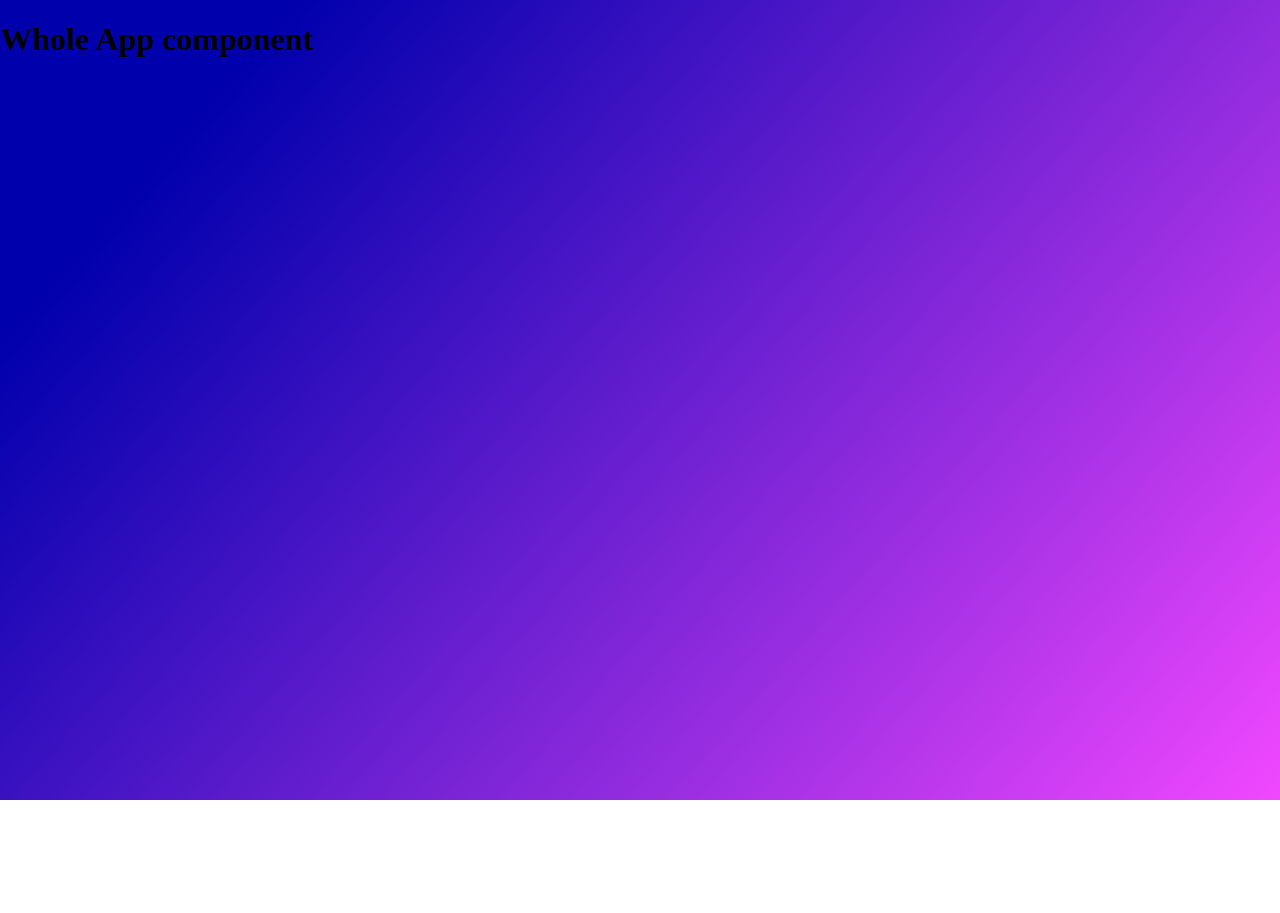
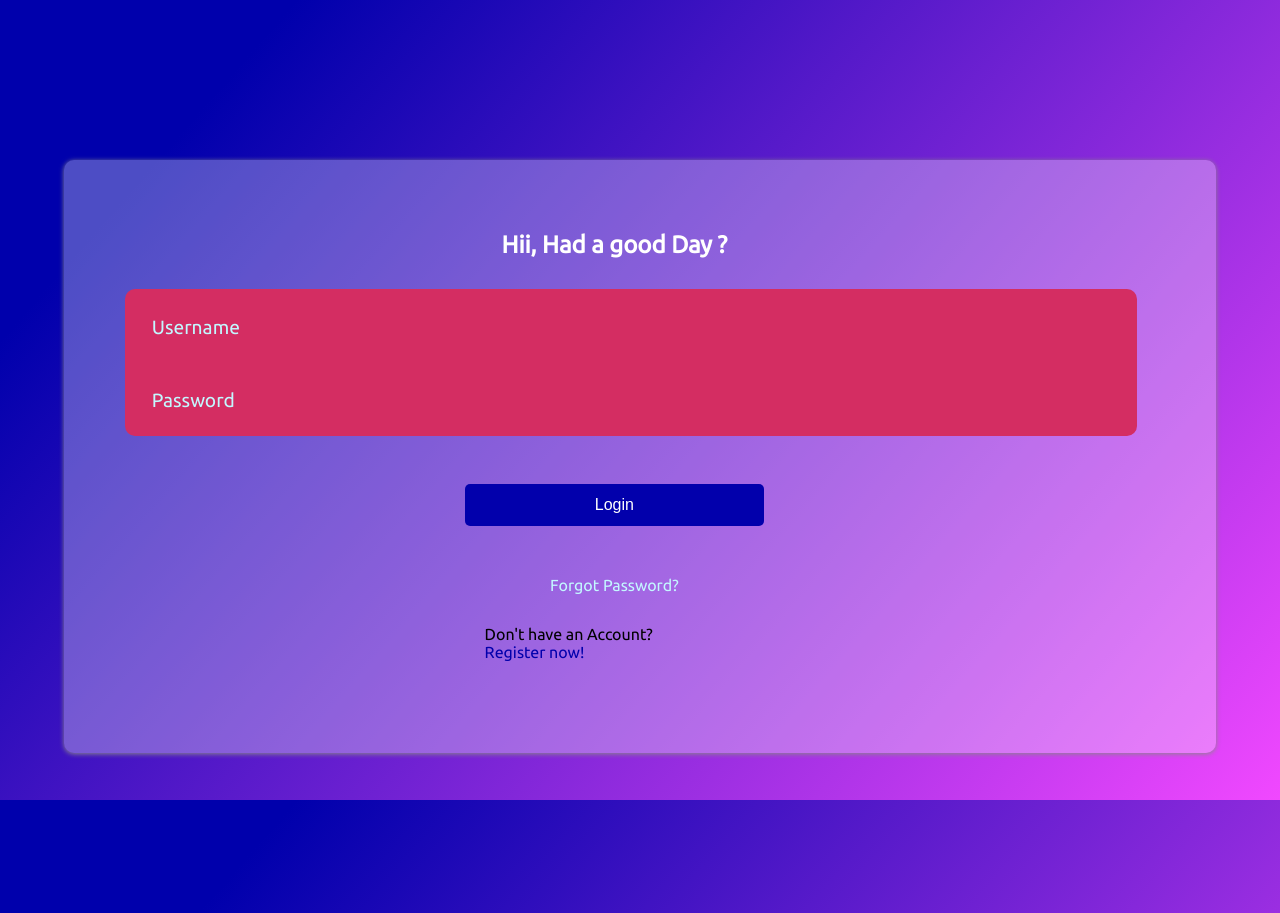
Before and after one commit to Hariiikrishnan/crushie-moments, a React (Create React App) app: page / in a window 1280 px wide. Before the commit the page ends 800 px from the top, so only its background shows below. Built offline with nearby package versions, Linux system fonts and the light colour scheme; a web font is replaced by a local one.

Commit message:
changing index.html in public

```diff
--- a/public/index.html
+++ b/public/index.html
@@ -14,7 +14,9 @@
   </head>
 
   <body>
-    <div id="root"></div>
+    <div id="root">
+      <h1>Hello</h1>
+    </div>
     <script src="../src/index.js" type="text/jsx"></script>
   </body>
 </html>
--- a/src/components/WholeApp.jsx
+++ b/src/components/WholeApp.jsx
@@ -12,8 +12,8 @@ function WholeApp(){
 
     console.log(isLoggedIn);
     return (
-        <div><h1>Whole App component</h1></div>
-        // isLoggedIn ?  <App/> : isRegistered ? <Register/>  :  <Login/>
+        // <div><h1>Whole App component</h1></div>
+        isLoggedIn ?  <App/> : isRegistered ? <Register/>  :  <Login/>
     )
 }
 
```
